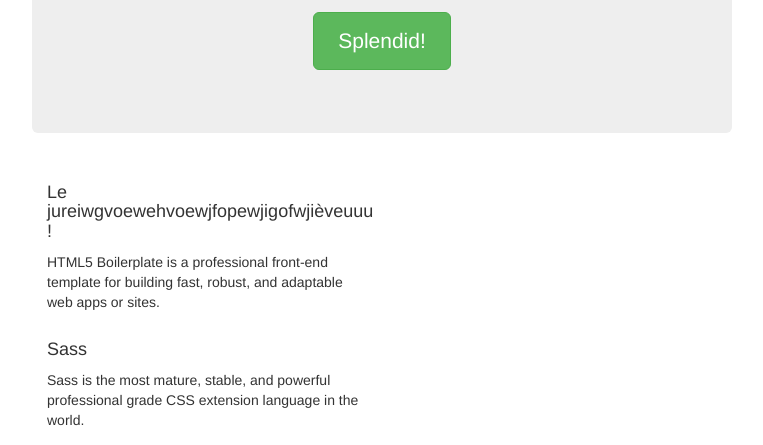
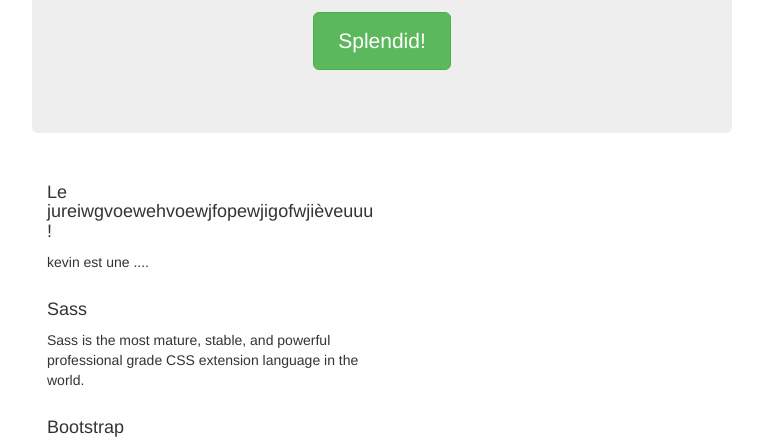
Before and after one commit to Wylveragon/test, a plain HTML site: page index.html in a window 1280 px wide. Shown: the part 290-735 px from the top of the page, without its empty margins (258-1021 px from the left). Drawn offline with Linux system fonts and the light colour scheme.

Commit message:
9cf08b5 test gulp deploy 3

```diff
--- a/index.html
+++ b/index.html
@@ -1,6 +1,6 @@
 <!doctype html><html class="no-js" lang=""><head><meta charset="utf-8"><meta name="description" content=""><meta name="viewport" content="width=device-width,initial-scale=1"><title>test</title><link rel="apple-touch-icon" href="apple-touch-icon.png"><!-- Place favicon.ico in the root directory --><link rel="stylesheet" href="styles/main.css"><script src="scripts/vendor/modernizr.js"></script></head><body><!--[if lt IE 10]>
       <p class="browserupgrade">You are using an <strong>outdated</strong> browser. Please <a href="http://browsehappy.com/">upgrade your browser</a> to improve your experience.</p>
-    <![endif]--><div class="container"><div class="header"><ul class="nav nav-pills pull-right"><li class="active"><a href="#">Home</a></li><li><a href="#">About</a></li><li><a href="#">Contact</a></li></ul><h3 class="text-muted">test</h3></div><div class="jumbotron"><h1>Et PAF !</h1><p class="lead">Always a pleasure scaffolding your apps.</p><p><a class="btn btn-lg btn-success" href="#">Splendid!</a></p></div><div class="row marketing"><div class="col-lg-6"><h4>Le jureiwgvoewehvoewjfopewjigofwjièveuuu !</h4><p>HTML5 Boilerplate is a professional front-end template for building fast, robust, and adaptable web apps or sites.</p><h4>Sass</h4><p>Sass is the most mature, stable, and powerful professional grade CSS extension language in the world.</p><h4>Bootstrap</h4><p>Sleek, intuitive, and powerful mobile first front-end framework for faster and easier web development.</p><h4>Modernizr</h4><p>Modernizr is an open-source JavaScript library that helps you build the next generation of HTML5 and CSS3-powered websites.</p></div></div><div class="footer"><p>♥ from the Yeoman team</p></div></div><!-- Google Analytics: change UA-XXXXX-X to be your site's ID. --><script>(function(b, o, i, l, e, r) {
+    <![endif]--><div class="container"><div class="header"><ul class="nav nav-pills pull-right"><li class="active"><a href="#">Home</a></li><li><a href="#">About</a></li><li><a href="#">Contact</a></li></ul><h3 class="text-muted">test</h3></div><div class="jumbotron"><h1>Et PAF !</h1><p class="lead">Always a pleasure scaffolding your apps.</p><p><a class="btn btn-lg btn-success" href="#">Splendid!</a></p></div><div class="row marketing"><div class="col-lg-6"><h4>Le jureiwgvoewehvoewjfopewjigofwjièveuuu !</h4><p>kevin est une ....</p><h4>Sass</h4><p>Sass is the most mature, stable, and powerful professional grade CSS extension language in the world.</p><h4>Bootstrap</h4><p>Sleek, intuitive, and powerful mobile first front-end framework for faster and easier web development.</p><h4>Modernizr</h4><p>Modernizr is an open-source JavaScript library that helps you build the next generation of HTML5 and CSS3-powered websites.</p></div></div><div class="footer"><p>♥ from the Yeoman team</p></div></div><!-- Google Analytics: change UA-XXXXX-X to be your site's ID. --><script>(function(b, o, i, l, e, r) {
             b.GoogleAnalyticsObject = l;
             b[l] || (b[l] =
                 function() {
```
